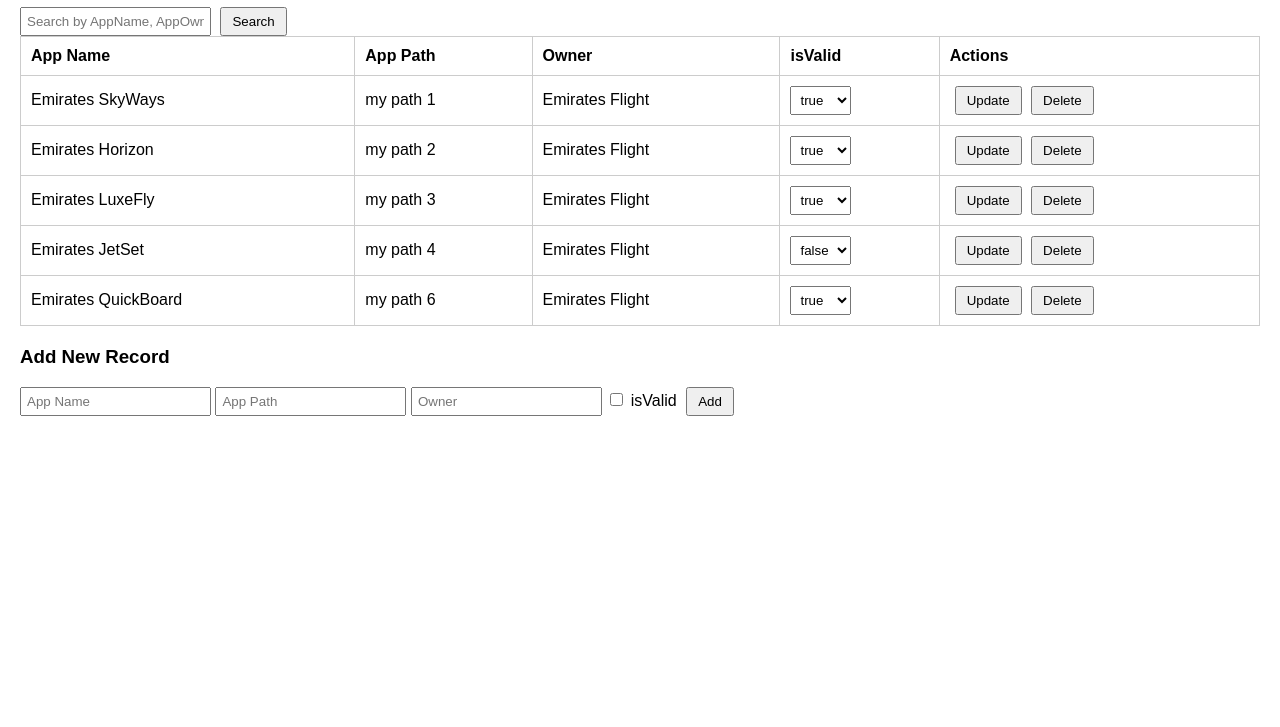
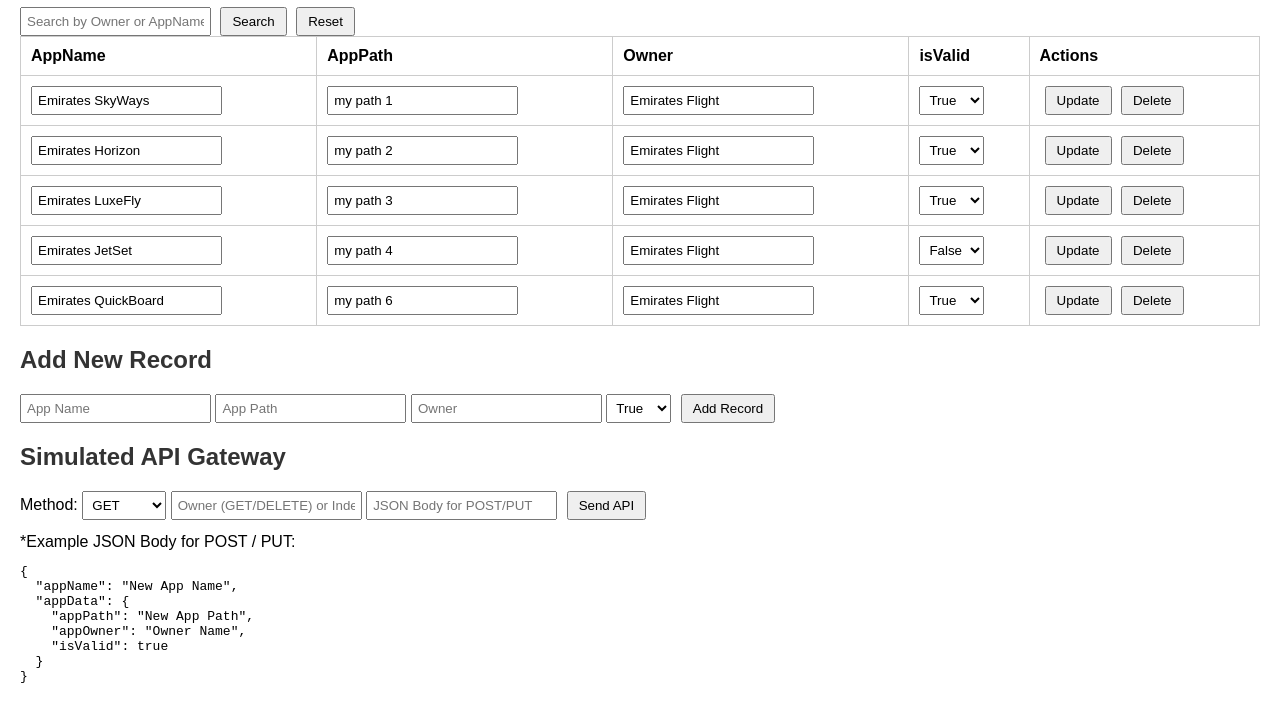
Before and after one commit to kareemElsokkary/Emirates-Airlines, a website: page index.html in a window 1280 px wide. Shown: the part 73-800 px from the top of the page. Drawn offline with Linux system fonts and the light colour scheme.

Commit message:
update
update

```diff
--- a/index.html
+++ b/index.html
@@ -3,22 +3,24 @@
 <head>
     <meta charset="UTF-8">
     <meta name="viewport" content="width=device-width, initial-scale=1.0">
-    <title>Flight Manager</title>
+    <title>JSON Data Manager</title>
     <link rel="stylesheet" href="style.css">
 </head>
 <body>
-<h1>Flight Manager</h1>
+<div class="container">
+    <h1>JSON Data Manager</h1>
 
-<!-- Search -->
-<input type="text" id="search" placeholder="Search by AppName, AppOwner, or AppPath">
+    <div class="search-section">
+        <input type="text" id="searchInput" placeholder="Search by Owner or AppName">
         <button onclick="searchData()">Search</button>
+        <button onclick="resetTable()">Reset</button>
+    </div>
 
-<!-- Table -->
     <table id="dataTable">
         <thead>
         <tr>
-        <th>App Name</th>
-        <th>App Path</th>
+            <th>AppName</th>
+            <th>AppPath</th>
             <th>Owner</th>
             <th>isValid</th>
             <th>Actions</th>
@@ -27,18 +29,45 @@
         <tbody></tbody>
     </table>
 
-<!-- Add New Record -->
-<h3>Add New Record</h3>
-<input type="text" id="newAppName" placeholder="App Name">
-<input type="text" id="newAppPath" placeholder="App Path">
-<input type="text" id="newAppOwner" placeholder="Owner">
-<label>
-    <input type="checkbox" id="newAppIsValid"> isValid
-</label>
-<button onclick="addNewData()">Add</button>
+    <h2>Add New Record</h2>
+    <div class="add-section">
+        <input type="text" id="appNameInput" placeholder="App Name">
+        <input type="text" id="appPathInput" placeholder="App Path">
+        <input type="text" id="ownerInput" placeholder="Owner">
+        <select id="isValidInput">
+            <option value="true">True</option>
+            <option value="false">False</option>
+        </select>
+        <button onclick="addRecord()">Add Record</button>
+    </div>
 
-<!-- Load data and script -->
-<script src="data.js"></script>
+    <h2>Simulated API Gateway</h2>
+    <div class="api-section">
+        <label>Method:</label>
+        <select id="apiMethod">
+            <option value="GET">GET</option>
+            <option value="POST">POST</option>
+            <option value="PUT">PUT</option>
+            <option value="DELETE">DELETE</option>
+        </select>
+        <input type="text" id="apiQuery" placeholder="Owner (GET/DELETE) or Index (PUT)">
+        <input type="text" id="apiBody" placeholder='JSON Body for POST/PUT'>
+        <button onclick="callApi()">Send API</button>
+        <pre id="apiResult"></pre>
+        <p3>*Example JSON Body for POST / PUT:</p3>
+        <pre>
+{
+  "appName": "New App Name",
+  "appData": {
+    "appPath": "New App Path",
+    "appOwner": "Owner Name",
+    "isValid": true
+  }
+}
+  </pre>
+    </div>
+</div>
+
 <script src="script.js"></script>
 </body>
 </html>
--- a/script.js
+++ b/script.js
@@ -1,110 +1,171 @@
-let data = [];
+let jsonData = [];
 
-// Load JSON data from file
+// Load JSON data from data.json
 async function loadData() {
   try {
-    const response = await fetch('data.json');
-    data = await response.json();
-    renderTable(data);
-  } catch (err) {
-    console.error("Error loading data:", err);
+    const response = await fetch("data.json");
+    jsonData = await response.json();
+    renderTable();
+  } catch (error) {
+    console.error("Error loading JSON data:", error);
   }
 }
 
-// Render table
-function renderTable(arr) {
-  const tbody = document.querySelector("#dataTable tbody");
-  tbody.innerHTML = "";
+const tableBody = document.querySelector("#dataTable tbody");
 
-  arr.forEach((item, index) => {
+function renderTable(data = jsonData) {
+  tableBody.innerHTML = "";
+  data.forEach((item, index) => {
     const row = document.createElement("tr");
+
     row.innerHTML = `
-      <!-- App Name and App Path are fixed, not editable -->
-      <td>${item.appName}</td>
-      <td>${item.appData.appPath}</td>
-
-      <!-- Owner is editable -->
-      <td contenteditable="true">${item.appData.appOwner}</td>
-
-      <!-- isValid is editable via select -->
+      <td><input type="text" value="${item.appName}" id="appName_${index}" readonly></td>
+      <td><input type="text" value="${item.appData.appPath}" id="appPath_${index}" readonly></td>
+      <td><input type="text" value="${item.appData.appOwner}" id="owner_${index}"></td>
       <td>
-        <select>
-          <option value="true" ${item.appData.isValid ? "selected" : ""}>true</option>
-          <option value="false" ${!item.appData.isValid ? "selected" : ""}>false</option>
+        <select id="isValid_${index}">
+          <option value="true" ${item.appData.isValid ? "selected" : ""}>True</option>
+          <option value="false" ${!item.appData.isValid ? "selected" : ""}>False</option>
         </select>
       </td>
-
-      <!-- Actions: Update and Delete -->
       <td>
-        <button onclick="updateRecord(${index}, this)">Update</button>
-        <button onclick="deleteRecord(${index})">Delete</button>
+        <button class="edit-btn" onclick="updateRecord(${index})">Update</button>
+        <button class="delete-btn" onclick="deleteRecord(${index})">Delete</button>
       </td>
     `;
-    tbody.appendChild(row);
+    tableBody.appendChild(row);
   });
 }
 
-// Add new record
-function addNewData() {
-  const appName = document.getElementById("newAppName").value.trim();
-  const appPath = document.getElementById("newAppPath").value.trim();
-  const appOwner = document.getElementById("newAppOwner").value.trim();
-  const isValid = document.getElementById("newAppIsValid").checked;
+function updateRecord(index) {
+  const owner = document.getElementById(`owner_${index}`).value;
+  const isValid = document.getElementById(`isValid_${index}`).value === "true";
 
-  if (!appName || !appPath || !appOwner) {
-    alert("Please fill in all fields!");
+  jsonData[index].appData.appOwner = owner;
+  jsonData[index].appData.isValid = isValid;
+
+  renderTable();
+}
+
+function deleteRecord(index) {
+  if (confirm("Are you sure you want to delete this record?")) {
+    jsonData.splice(index, 1);
+    renderTable();
+  }
+}
+
+function addRecord() {
+  const appName = document.getElementById("appNameInput").value;
+  const appPath = document.getElementById("appPathInput").value;
+  const owner = document.getElementById("ownerInput").value;
+  const isValid = document.getElementById("isValidInput").value === "true";
+
+  if (!appName || !appPath || !owner) {
+    alert("App Name, App Path, and Owner cannot be empty");
     return;
   }
 
-  const newApp = {
+  jsonData.push({
     appName,
-    appData: { appPath, appOwner, isValid }
-  };
+    appData: {
+      appPath,
+      appOwner: owner,
+      isValid
+    }
+  });
+  renderTable();
 
-  data.push(newApp);
-  renderTable(data);
-
-  // Clear form
-  document.getElementById("newAppName").value = "";
-  document.getElementById("newAppPath").value = "";
-  document.getElementById("newAppOwner").value = "";
-  document.getElementById("newAppIsValid").checked = false;
-
-  alert("New record added successfully!");
+  document.getElementById("appNameInput").value = "";
+  document.getElementById("appPathInput").value = "";
+  document.getElementById("ownerInput").value = "";
 }
 
-// Update editable fields only (Owner and isValid)
-function updateRecord(index, button) {
-  const row = button.closest("tr");
-  const appOwner = row.cells[2].innerText.trim();                 // editable
-  const isValid = row.cells[3].querySelector("select").value === "true"; // editable
-
-  data[index].appData.appOwner = appOwner;
-  data[index].appData.isValid = isValid;
-
-  renderTable(data);
-  alert("Record updated successfully!");
-}
-
-// Delete a record
-function deleteRecord(index) {
-  if (confirm("Are you sure you want to delete this record?")) {
-    data.splice(index, 1);
-    renderTable(data);
-  }
-}
-
-// Search by Owner
 function searchData() {
-  const owner = document.getElementById("searchOwner").value.toLowerCase();
-  const filtered = data.filter(d => d.appData.appOwner.toLowerCase().includes(owner));
+  const query = document.getElementById("searchInput").value.toLowerCase();
+  const filtered = jsonData.filter(item =>
+    item.appData.appOwner.toLowerCase().includes(query) ||
+    item.appName.toLowerCase().includes(query)
+  );
   renderTable(filtered);
 }
 
-// Reset table
 function resetTable() {
-  renderTable(data);
+  document.getElementById("searchInput").value = "";
+  renderTable();
 }
 
-// Initialize
-window.onload = loadData;
+// --------------------
+// Simulated API Gateway
+// --------------------
+function callApi() {
+  const method = document.getElementById("apiMethod").value;
+  const query = document.getElementById("apiQuery").value;
+  const bodyText = document.getElementById("apiBody").value;
+  let response = { status: 200, message: "", data: null };
+
+  try {
+    switch(method) {
+      case "GET":
+        if (!query) {
+          response.data = jsonData;
+          response.message = "All records retrieved";
+        } else {
+          const filtered = jsonData.filter(item =>
+            item.appData.appOwner.toLowerCase().includes(query.toLowerCase())
+          );
+          response.data = filtered;
+          response.message = filtered.length ? "Filtered records retrieved" : "No records found";
+        }
+        break;
+
+      case "POST":
+        if (!bodyText) throw new Error("Body required for POST");
+        const newObj = JSON.parse(bodyText);
+        if (!newObj.appName || !newObj.appData || !newObj.appData.appPath || !newObj.appData.appOwner) {
+          throw new Error("Invalid JSON structure");
+        }
+        jsonData.push(newObj);
+        renderTable();
+        response.message = "Record added successfully";
+        response.data = newObj;
+        break;
+
+      case "PUT":
+        if (!query) throw new Error("Index required for PUT");
+        const index = parseInt(query);
+        if (isNaN(index) || index < 0 || index >= jsonData.length) throw new Error("Invalid index");
+        if (!bodyText) throw new Error("Body required for PUT");
+        const updatedObj = JSON.parse(bodyText);
+        if (!updatedObj.appData) throw new Error("Invalid JSON structure");
+        // Keep appName and appPath unchanged
+        jsonData[index].appData = updatedObj.appData;
+        if (updatedObj.appName) jsonData[index].appName = updatedObj.appName; // optional
+        renderTable();
+        response.message = "Record updated successfully";
+        response.data = jsonData[index];
+        break;
+
+      case "DELETE":
+        if (!query) throw new Error("Owner required for DELETE");
+        const initialLength = jsonData.length;
+        jsonData = jsonData.filter(item => !item.appData.appOwner.toLowerCase().includes(query.toLowerCase()));
+        const deletedCount = initialLength - jsonData.length;
+        renderTable();
+        response.message = deletedCount ? `${deletedCount} record(s) deleted` : "No records found to delete";
+        response.data = null;
+        break;
+
+      default:
+        response.status = 400;
+        response.message = "Invalid method";
+    }
+  } catch (error) {
+    response.status = 400;
+    response.message = error.message;
+  }
+
+  document.getElementById("apiResult").textContent = JSON.stringify(response, null, 2);
+}
+
+// Initial load
+loadData();
```
Lines whose indentation alone changed are shown as unchanged.
